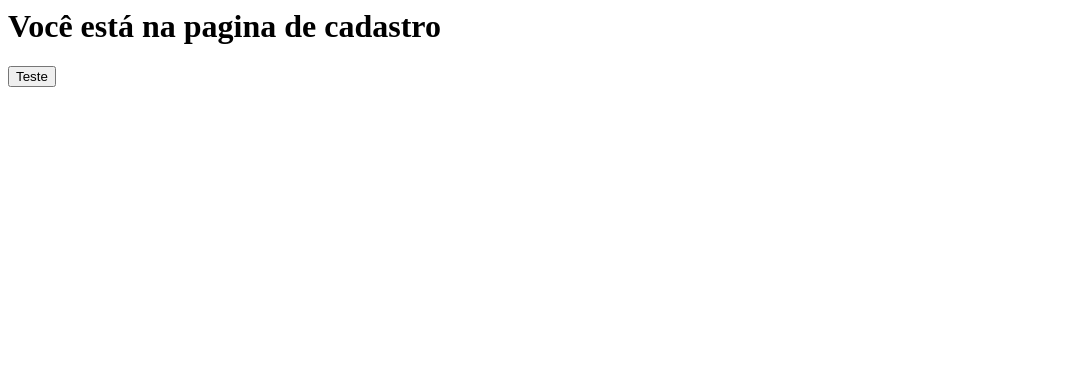
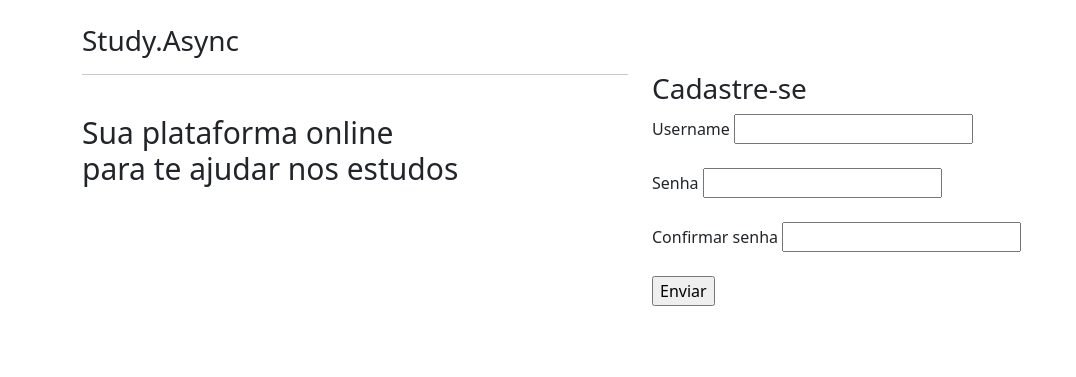
Before and after one commit to Danilo-Lapa11/Django-Website, a Django app: page /usuarios/cadastro in a window 1280 px wide. Shown: the top 377 px of the page, without its empty margins (0-1076 px from the left). Run offline with Django 5.2, Linux system fonts and the light colour scheme.

Commit message:
Add HTML base e html de cadastro

```diff
--- /dev/null
+++ b/templates/base.html
@@ -0,0 +1,14 @@
+<!doctype html>
+<html lang="en">
+  <head>
+    <meta charset="utf-8">
+    <meta name="viewport" content="width=device-width, initial-scale=1">
+    <link href="https://cdn.jsdelivr.net/npm/bootstrap@5.3.2/dist/css/bootstrap.min.css" rel="stylesheet">
+    <title>Study Async</title>
+    {% block 'cabecalho' %} {% endblock %}
+  </head>
+  <body>
+    {% block 'conteudo' %}{% endblock %}
+    <script src="https://cdn.jsdelivr.net/npm/bootstrap@5.3.2/dist/js/bootstrap.bundle.min.js"></script>
+  </body>
+</html>
--- a/usuarios/templates/cadastro.html
+++ b/usuarios/templates/cadastro.html
@@ -1,2 +1,61 @@
-<h1>Você está na pagina de cadastro</h1>
-<button> Teste </button>
+{% extends 'base.html' %}
+
+{% block 'conteudo' %}
+
+    <div class="bg1">
+        <div class="container">
+            <div class="row">
+                <div class="col-md">
+                    <div class="box-titulo">
+                        <div class="box-titulo-item">
+                            <img src="">
+                        </div>
+                        <div style="margin-top: auto; margin-bottom: auto;" class="box-titulo-item">
+                            <h3 >Study.Async</h3>
+                        </div>
+                    </div>
+                    <hr class="divisor">
+                    <br>
+                    <div class="tac">
+                        <h4 style="font-size: 30px">Sua plataforma online<br> para te ajudar nos estudos</h4>
+                    </div>
+
+                </div>
+                <div class="col-md">
+                    <br>
+                    <br>
+                    <div class="box-form">
+                        <div class="box-circle">
+                            <div class="circle c1"></div>
+                            <div class="circle c2"></div>
+                            <div class="circle c3"></div>
+                        </div>
+                        <br>
+                        <h3>Cadastre-se</h3>
+                        <form action="" method="POST">
+                            <label>Username</label>
+                            <input type="text" class="input-form" name="username" id="">
+                            <br>
+                            <br>
+                            <label>Senha</label>
+                            <input type="password" class="input-form" name="senha" id="">
+                            <br>
+                            <br>
+                            <label>Confirmar senha</label>
+                            <input type="password" class="input-form" name="confirmar_senha" id="">
+                            <br>
+                            <br>
+                            <input type="submit" value="Enviar" class="btn-cadastro">
+                            <br>
+                            <br>
+                            <br>
+                            <br>
+                        </form>
+                    </div>
+
+                </div>
+            </div>
+        </div>
+    </div>
+
+{% endblock 'conteudo' %}
```
